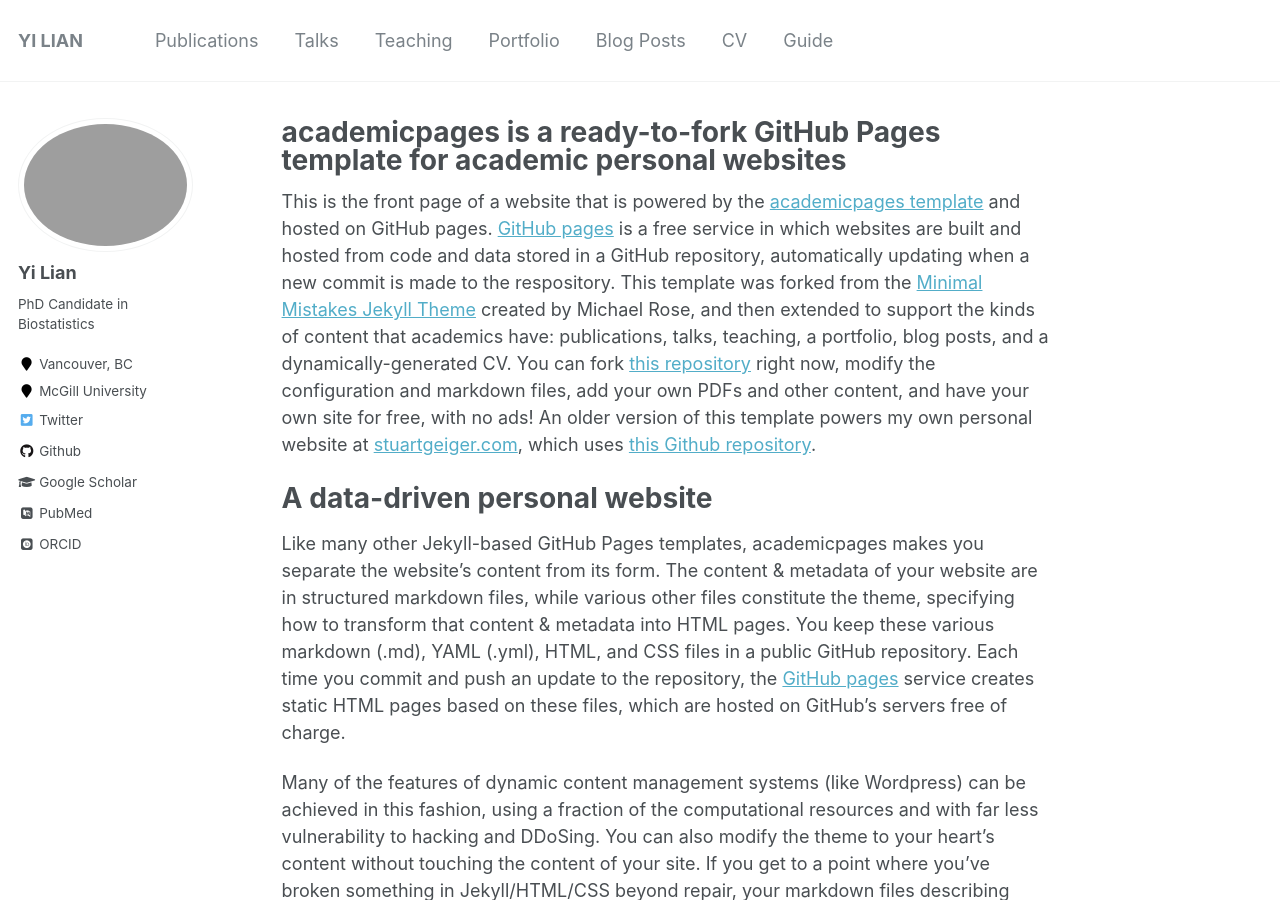
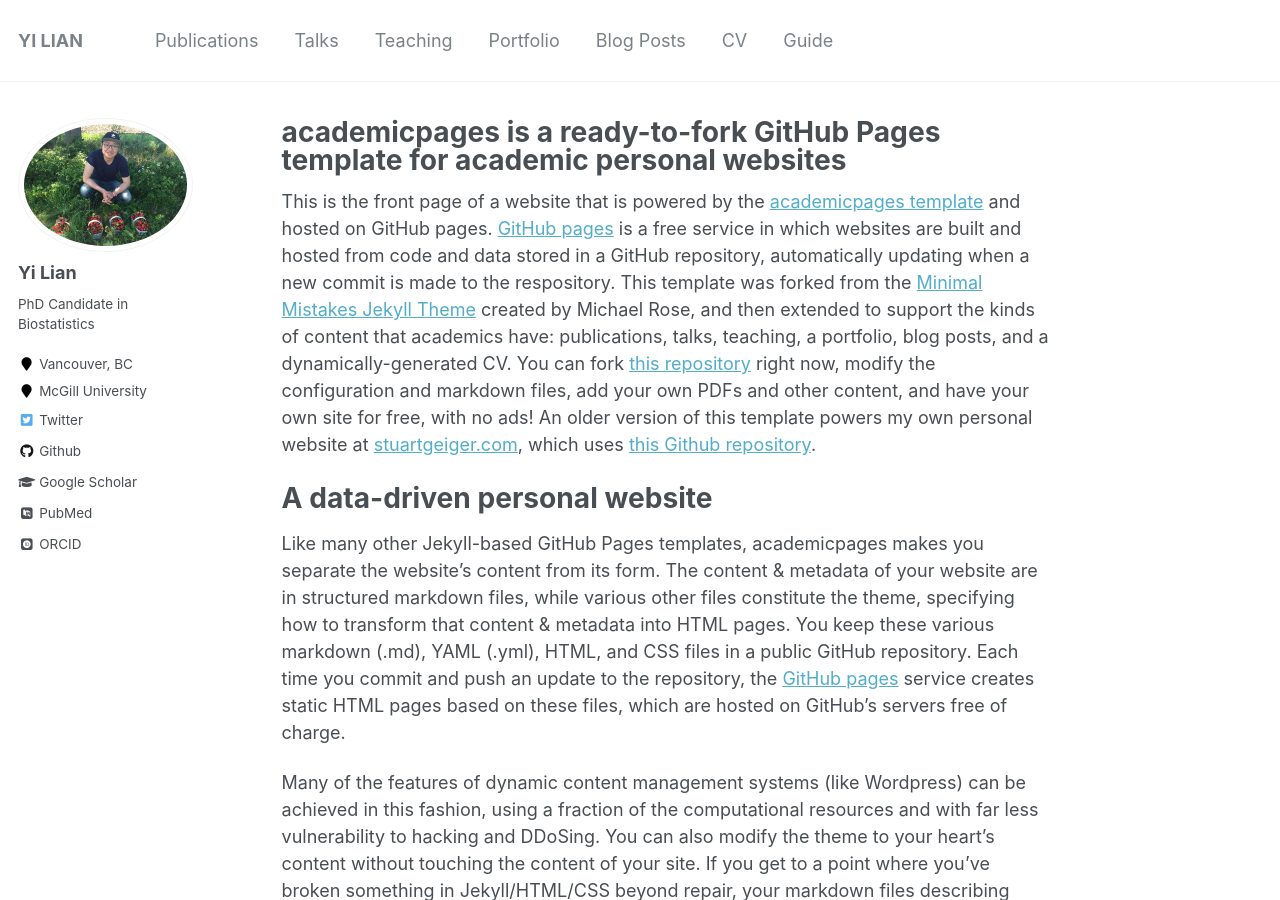
Before and after one commit to ly129/ly129.github.io, a Jekyll site: the page built from _pages/about.md, in a window 1280 px wide and 900 px high. Built offline with Jekyll 4.4.1, drawn with Linux system fonts in a browser that asks for light colours; some web fonts are replaced.

Commit message:
Update _config.yml

```diff
--- a/_config.yml
+++ b/_config.yml
@@ -81,7 +81,7 @@ analytics:
 # Site Author
 author:
   name             : "Yi Lian"
-  avatar           : "IMG_0447.png"
+  avatar           : "IMG_0447.JPG"
   bio              : "PhD Candidate in Biostatistics"
   location         : "Vancouver, BC"
   employer         : "McGill University"
```
